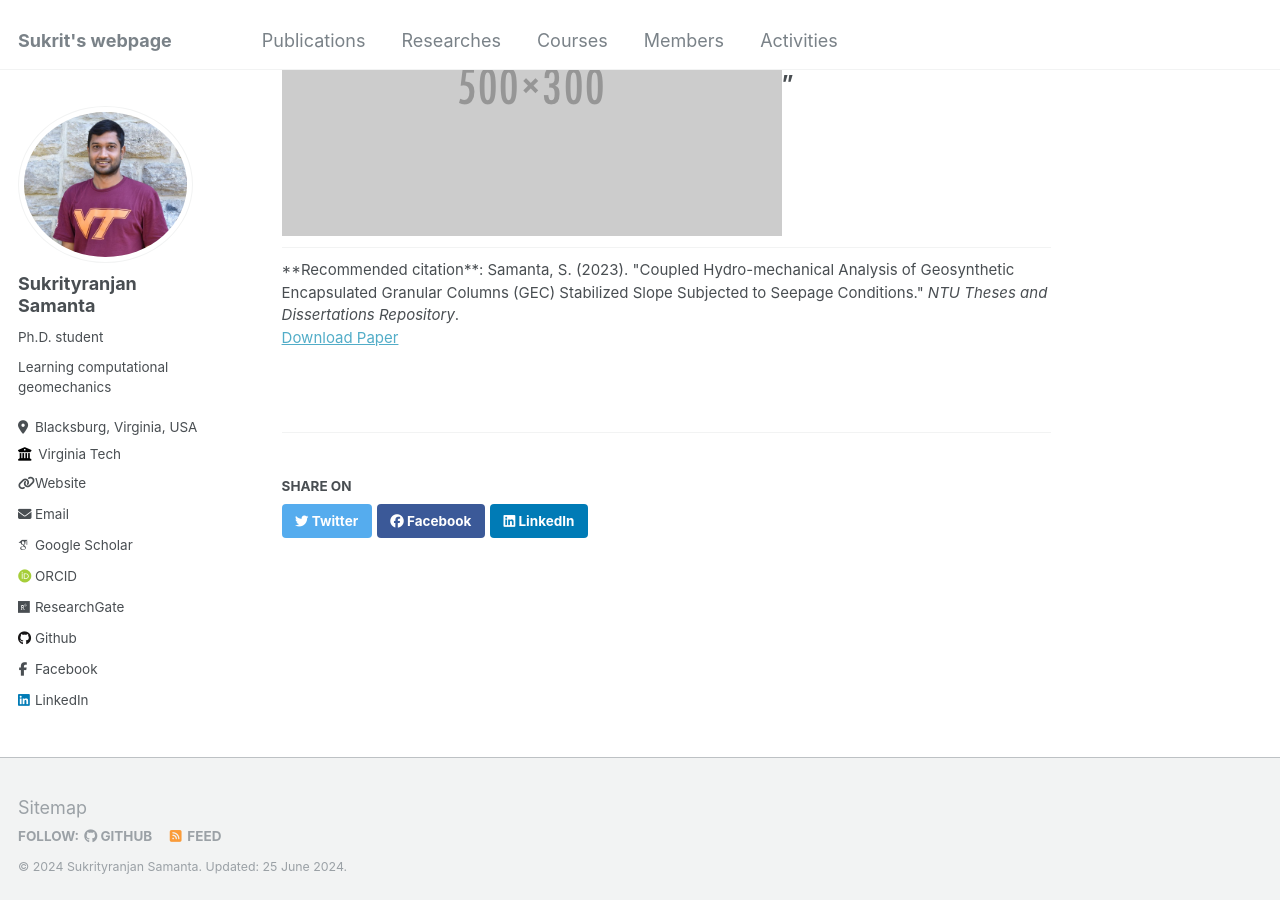
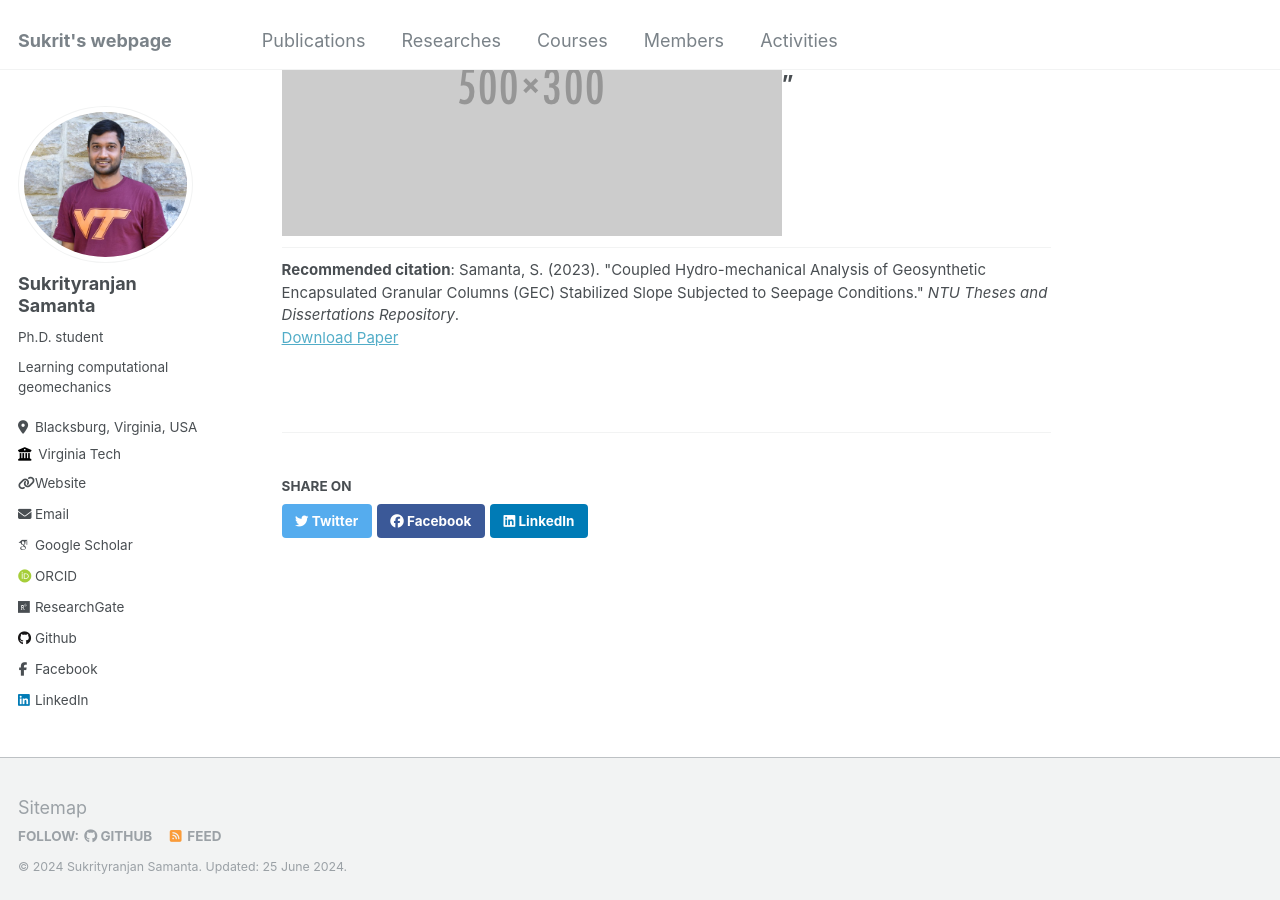
Before and after one commit to Sukritvt/Sukritvt.github.io, a Jekyll site: the page built from _publications/2023-06-30-number-1.md, in a window 1280 px wide and 900 px high, scrolled down 1313 px. Built offline with Jekyll 4.4.1, drawn with Linux system fonts in a browser that asks for light colours; some web fonts are replaced.

Commit message:
Update single.html

```diff
--- a/_layouts/single.html
+++ b/_layouts/single.html
@@ -48,13 +48,13 @@ layout: default
         {{ content }}
 
         {% if page.citation and page.paperurl and page.slidesurl %}
-          <p style="font-size: smaller">**Recommended citation**: {{ page.citation }}<br /><a href="{{ page.paperurl }}">Download Paper</a> | <a href="{{ page.slidesurl }}">Download Slides</a></p>
+          <p style="font-size: smaller"><b>Recommended citation</b>: {{ page.citation }}<br /><a href="{{ page.paperurl }}">Download Paper</a> | <a href="{{ page.slidesurl }}">Download Slides</a></p>
         {% elsif page.citation and page.paperurl %}
-          <p style="font-size: smaller">**Recommended citation**: {{ page.citation }}<br /><a href="{{ page.paperurl }}">Download Paper</a></p>
+          <p style="font-size: smaller"><b>Recommended citation</b>: {{ page.citation }}<br /><a href="{{ page.paperurl }}">Download Paper</a></p>
         {% elsif page.citation and page.slidesurl %}
-          <p style="font-size: smaller">**Recommended citation**: {{ page.citation }}<br /><a href="{{ page.slidesurl }}">Download Slides</a></p>
+          <p style="font-size: smaller"><b>Recommended citation</b>: {{ page.citation }}<br /><a href="{{ page.slidesurl }}">Download Slides</a></p>
         {% elsif page.citation %}
-          <p style="font-size: smaller">**Recommended citation**: {{ page.citation }}</p>
+          <p style="font-size: smaller"><b>Recommended citation</b>: {{ page.citation }}</p>
         {% elsif page.slidesurl %}
           <p style="font-size: smaller"><a href="{{ page.slidesurl }}">Download Slides</a></p>
         {% endif %}
```
